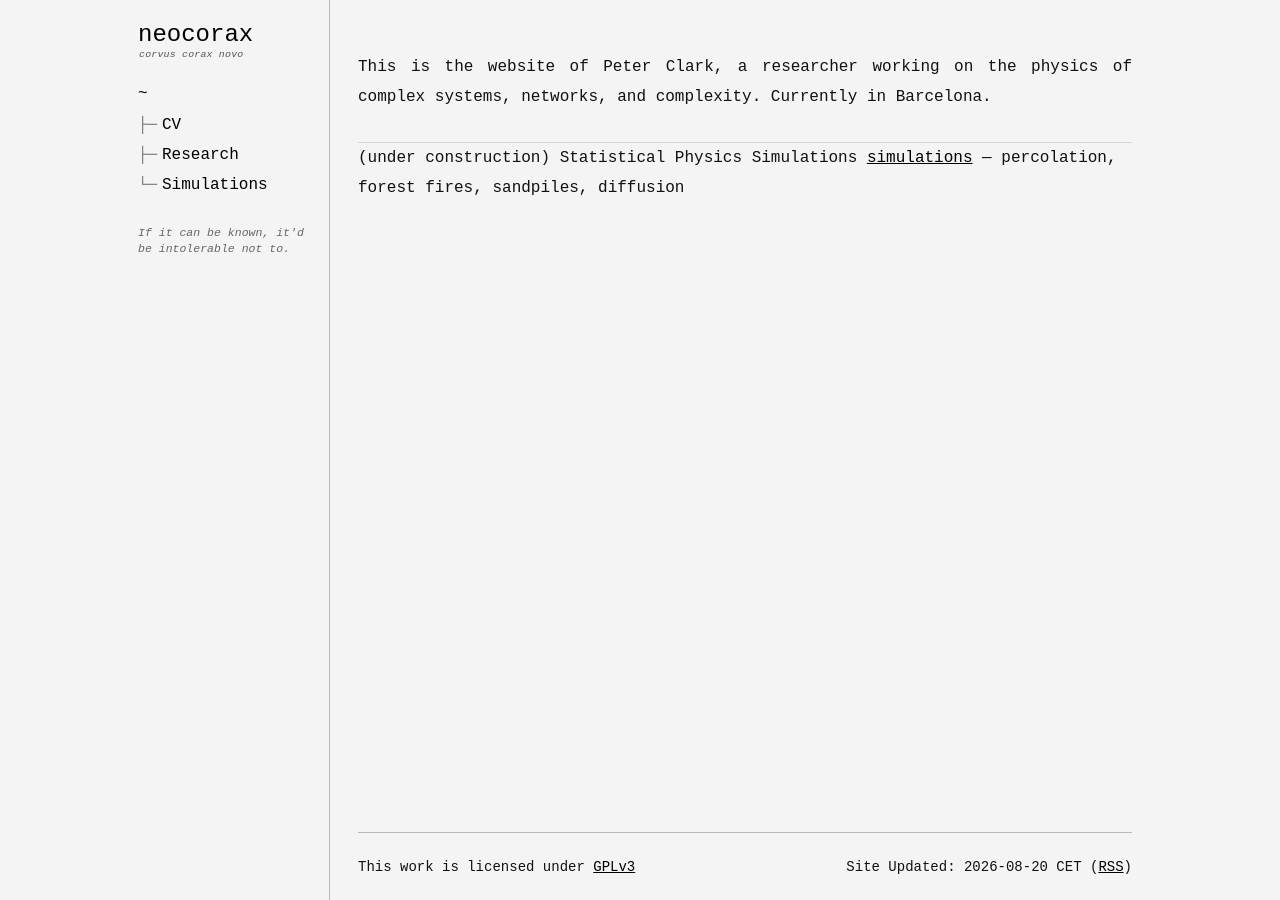
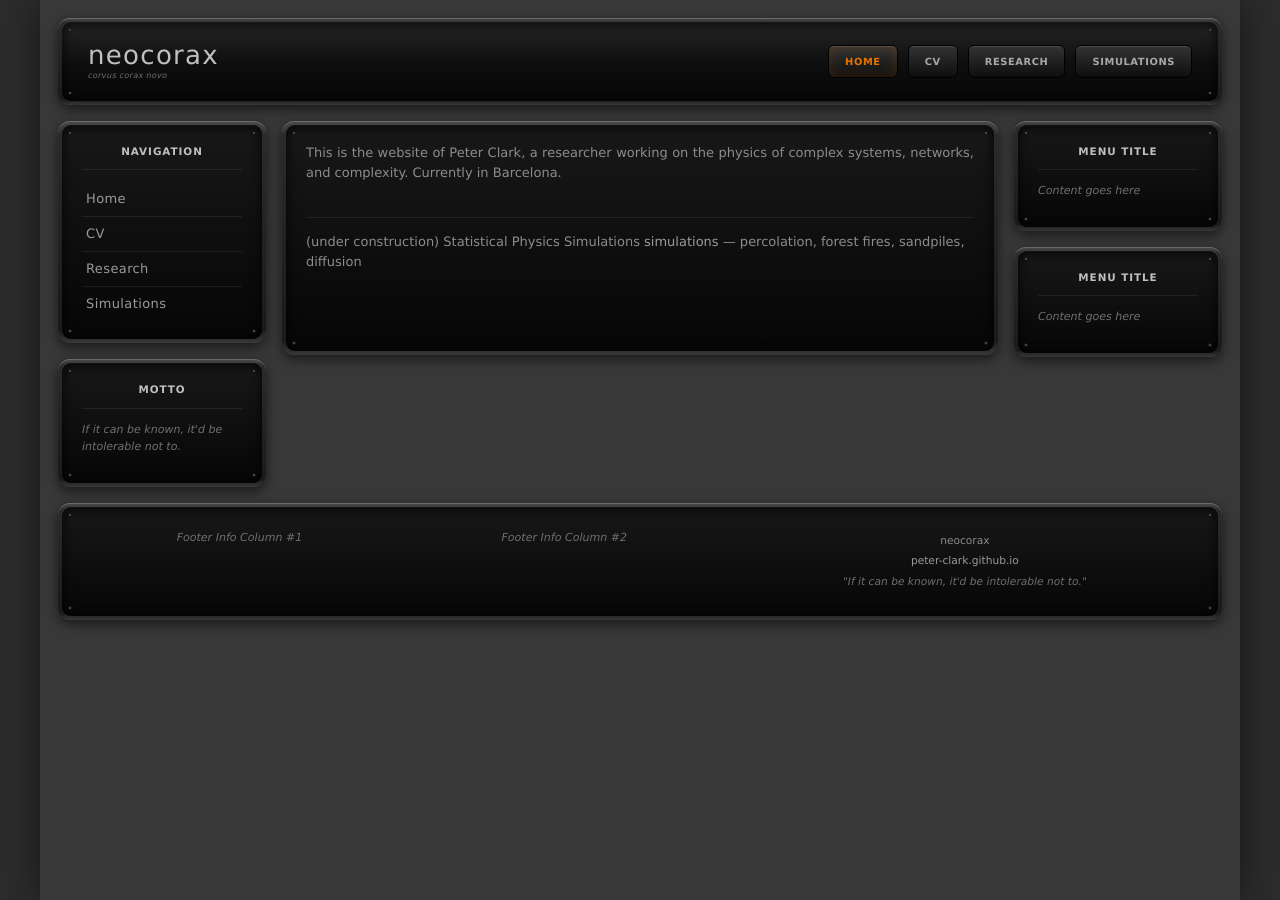
Before and after one commit to peter-clark/peter-clark.github.io, a Jekyll site: the page built from index.md, in a window 1280 px wide. Built offline with Jekyll 4.4.1, drawn with Linux system fonts in a browser that asks for light colours.

Commit message:
Convert site to DarkMech theme (metal panels, banner + 3 columns)
Recreate the ThemeKings "Dark Mech" aesthetic as a standardized,
variable-driven CSS theme and apply it site-wide, including the sims.

- _sass/darkmech.scss: glossy black inset panels in beveled metal
  frames with corner rivets, dark ground, gray text, orange accent,
  Verdana. All colours/metrics are :root CSS variables.
- Layout rebuilt to the template skeleton: banner (brand + horizontal
  nav) -> left nav / center content / right column -> 3-column footer.
  New sidebar-left / sidebar-right includes.
- Template slots with no site equivalent kept as placeholders
  (right column, footer cols 1-2), to fill in later.
- Simulations: shared window.SimTheme palette in engine.js; percolation
  and forest fire use dark canvas, orange accent (spanning cluster /
  fire), green trees; Plotly graphs restyled dark to match.
- Layout is responsive CSS (not the fixed 990px image slices) and
  widened to 1200px so the simulations have room.

Co-Authored-By: Claude Opus 4.8 <noreply@anthropic.com>

```diff
--- a/_includes/footer.html
+++ b/_includes/footer.html
@@ -1,6 +1,10 @@
-<div class="footer">
-    <span class="footer-text float-left">This work is licensed under <a rel="license" href="https://www.gnu.org/licenses/gpl-3.0.en.html" target="_blank">GPLv3</a></span>
-    <span class="footer-text float-right">
-    Site Updated: {{ site.time | date: '%Y-%m-%d' }} {{ site.timezone_short }} (<a href="/feed.xml" target="_blank">RSS</a>)
-  </span>
-</div>
+<div class="dm-panel"><div class="dm-panel__inner dm-footer__inner">
+    {% comment %} Cols #1 and #2 have no site equivalent yet — template placeholders. {% endcomment %}
+    <div class="dm-placeholder">Footer Info Column #1</div>
+    <div class="dm-placeholder">Footer Info Column #2</div>
+    <div>
+        <p>neocorax</p>
+        <p><a class="URL" href="https://peter-clark.github.io">peter-clark.github.io</a></p>
+        <p class="dm-motto">"If it can be known, it'd be intolerable not to."</p>
+    </div>
+</div></div>
--- a/_includes/header.html
+++ b/_includes/header.html
@@ -1,16 +1,7 @@
-<div class="sidebar-inner">
-    <h1 class="site-title">
-        <a class="site-title-link" href="{{ '/' }}">neocorax</a><span class="binomial"><i>corvus corax novo</i></span>
-    </h1>
-
-    <nav class="tree">
-        <ul>
-            <li class="tree-root"><a href="{{ '/' }}">~</a></li>
-            {% for item in site.data.nav %}
-            <li><a href="{{ item.link }}">{{ item.name }}</a></li>
-            {% endfor %}
-        </ul>
-    </nav>
-
-    <p class="tagline"><i>If it can be known, it'd be intolerable not to.</i></p>
-</div>
+<div class="dm-panel"><div class="dm-panel__inner dm-banner__inner">
+    <div class="dm-brand">
+        <a href="{{ '/' }}"><span class="dm-brand__name">neocorax</span></a>
+        <span class="dm-brand__sub"><i>corvus corax novo</i></span>
+    </div>
+    {% include nav.html %}
+</div></div>
--- a/_includes/nav.html
+++ b/_includes/nav.html
@@ -1,5 +1,6 @@
-<nav>
+<nav class="dm-hznav">
+    <a href="{{ '/' }}"{% if page.url == '/' %} class="is-active"{% endif %}>Home</a>
     {% for item in site.data.nav %}
-    <a href="{{ item.link }}"><h5>{{ item.name }}</h5></a>
+    <a href="{{ item.link }}"{% if page.url contains item.link and item.link != '/' %} class="is-active"{% endif %}>{{ item.name }}</a>
     {% endfor %}
 </nav>
--- /dev/null
+++ b/_includes/sidebar-left.html
@@ -0,0 +1,14 @@
+<div class="dm-panel"><div class="dm-panel__inner">
+    <div class="dm-panel__title">Navigation</div>
+    <ul class="dm-navlinks">
+        <li><a href="{{ '/' }}">Home</a></li>
+        {% for item in site.data.nav %}
+        <li><a href="{{ item.link }}">{{ item.name }}</a></li>
+        {% endfor %}
+    </ul>
+</div></div>
+
+<div class="dm-panel"><div class="dm-panel__inner">
+    <div class="dm-panel__title">Motto</div>
+    <p class="dm-placeholder"><i>If it can be known, it'd be intolerable not to.</i></p>
+</div></div>
--- /dev/null
+++ b/_includes/sidebar-right.html
@@ -0,0 +1,13 @@
+{% comment %}
+  Right column — no site equivalent yet, so the DarkMech template's
+  placeholder box is kept as-is (to be filled in later).
+{% endcomment %}
+<div class="dm-panel"><div class="dm-panel__inner">
+    <div class="dm-panel__title">Menu Title</div>
+    <p class="dm-placeholder">Content goes here</p>
+</div></div>
+
+<div class="dm-panel"><div class="dm-panel__inner">
+    <div class="dm-panel__title">Menu Title</div>
+    <p class="dm-placeholder">Content goes here</p>
+</div></div>
--- a/_layouts/default.html
+++ b/_layouts/default.html
@@ -5,19 +5,32 @@
 </head>
 
 <body>
-    <div class="page">
-        <aside class="sidebar">
+    <div class="dm-wrapper">
+
+        <header class="dm-banner">
             {% include header.html %}
-        </aside>
+        </header>
 
-        <main class="main">
-            <div class="main-content">
-            {{ content }}
-            </div>
-            <footer class="site-footer">
-                {% include footer.html %}
-            </footer>
-        </main>
+        <div class="dm-body">
+            <aside class="dm-col dm-col-left">
+                {% include sidebar-left.html %}
+            </aside>
+
+            <main class="dm-center">
+                <div class="dm-panel"><div class="dm-panel__inner">
+                    {{ content }}
+                </div></div>
+            </main>
+
+            <aside class="dm-col dm-col-right">
+                {% include sidebar-right.html %}
+            </aside>
+        </div>
+
+        <footer class="dm-footer">
+            {% include footer.html %}
+        </footer>
+
     </div>
 </body>
 </html>
--- /dev/null
+++ b/_sass/darkmech.scss
@@ -0,0 +1,373 @@
+@charset "utf-8";
+
+/* ============================================================
+   DarkMech theme — standardized recreation of the ThemeKings
+   "Dark Mech" metal aesthetic (dark gray ground, glossy black
+   inset panels in beveled metal frames with corner rivets,
+   gray text, orange hover accent, Verdana).
+
+   All colours/metrics are CSS variables in :root so the whole
+   look can be re-skinned from one place later.
+   ============================================================ */
+
+:root {
+  /* Ground + panels */
+  --dm-page:        #2c2c2c;   /* outside the wrapper */
+  --dm-ground:      #383838;   /* theme body colour */
+  --dm-panel-1:     #181818;   /* glossy inset, top */
+  --dm-panel-2:     #060606;   /* glossy inset, bottom */
+  --dm-frame-hi:    #4c4c4c;   /* metal frame highlight */
+  --dm-frame-lo:    #171717;   /* metal frame shadow */
+
+  /* Type */
+  --dm-text:        #8c8c8c;
+  --dm-heading:     #a8a8a8;
+  --dm-title:       #c0c0c0;
+  --dm-muted:       #6f6f6f;
+
+  /* Accent (orange) */
+  --dm-accent:      #e67300;
+  --dm-accent-dim:  #a85400;
+
+  /* Details */
+  --dm-link:        #9a9a9a;
+  --dm-rivet:       #626262;
+  --dm-divider:     rgba(255, 255, 255, 0.07);
+  --dm-radius:      12px;
+  --dm-font:        Verdana, Geneva, Tahoma, sans-serif;
+}
+
+/* ---- Base ---- */
+html { font-size: 13px; }
+
+body {
+  margin: 0;
+  background: var(--dm-page);
+  color: var(--dm-text);
+  font-family: var(--dm-font);
+  line-height: 1.55;
+}
+
+a { color: var(--dm-link); text-decoration: none; }
+a:hover { color: var(--dm-accent); }
+
+h1, h2, h3, h4 {
+  color: var(--dm-title);
+  font-weight: bold;
+  text-shadow: 0 1px 0 #000;
+  line-height: 1.25;
+}
+h1 { font-size: 1.5rem; }
+h2 { font-size: 1.25rem; margin-bottom: 6px; }
+h3 { font-size: 1.05rem; margin-bottom: 4px; }
+strong, b { color: var(--dm-heading); }
+p { margin: 0 0 10px 0; }
+hr { border: 0; border-top: 1px solid var(--dm-divider); margin: 14px 0; }
+
+/* ============================================================
+   Metal panel — reusable frame + glossy inset + corner rivets.
+   Markup: <div class="dm-panel"><div class="dm-panel__inner">…</div></div>
+   ============================================================ */
+.dm-panel {
+  position: relative;
+  border-radius: var(--dm-radius);
+  padding: 4px;
+  background: linear-gradient(180deg,
+    var(--dm-frame-hi) 0%, #2b2b2b 6%, #1a1a1a 94%, #383838 100%);
+  box-shadow: 0 4px 12px rgba(0, 0, 0, 0.55), inset 0 1px 0 rgba(255, 255, 255, 0.18);
+}
+
+/* Corner rivets (four bolts) */
+.dm-panel::after {
+  content: "";
+  position: absolute;
+  inset: 0;
+  border-radius: var(--dm-radius);
+  pointer-events: none;
+  background:
+    radial-gradient(circle 2.5px at 12px 12px, var(--dm-rivet), #0c0c0c 72%, transparent 76%),
+    radial-gradient(circle 2.5px at calc(100% - 12px) 12px, var(--dm-rivet), #0c0c0c 72%, transparent 76%),
+    radial-gradient(circle 2.5px at 12px calc(100% - 12px), var(--dm-rivet), #0c0c0c 72%, transparent 76%),
+    radial-gradient(circle 2.5px at calc(100% - 12px) calc(100% - 12px), var(--dm-rivet), #0c0c0c 72%, transparent 76%);
+}
+
+.dm-panel__inner {
+  position: relative;
+  border-radius: calc(var(--dm-radius) - 3px);
+  background: linear-gradient(180deg, var(--dm-panel-1), var(--dm-panel-2));
+  box-shadow: inset 0 2px 12px rgba(0, 0, 0, 0.85), inset 0 1px 0 rgba(255, 255, 255, 0.05);
+  padding: 18px 20px;
+}
+
+/* Panel heading strip (navhead / menutitle equivalent) */
+.dm-panel__title {
+  color: var(--dm-title);
+  font-weight: bold;
+  text-transform: uppercase;
+  letter-spacing: 0.09em;
+  font-size: 0.8rem;
+  text-align: center;
+  padding-bottom: 10px;
+  margin-bottom: 12px;
+  border-bottom: 1px solid var(--dm-divider);
+}
+
+/* ============================================================
+   Page skeleton: wrapper > banner > body(3 cols) > footer
+   ============================================================ */
+.dm-wrapper {
+  max-width: 1200px;
+  margin: 0 auto;
+  padding: 18px 18px 28px;
+  background: var(--dm-ground);
+  min-height: 100vh;
+  box-shadow: 0 0 40px rgba(0, 0, 0, 0.5);
+}
+
+/* ---- Banner ---- */
+.dm-banner { margin-bottom: 16px; }
+
+.dm-banner__inner {
+  display: flex;
+  flex-wrap: wrap;
+  align-items: center;
+  justify-content: space-between;
+  gap: 12px 20px;
+  padding: 20px 26px;
+  /* faint top gloss like the theme banner */
+  background:
+    linear-gradient(180deg, rgba(255, 255, 255, 0.06), rgba(255, 255, 255, 0) 40px),
+    linear-gradient(180deg, var(--dm-panel-1), var(--dm-panel-2));
+}
+
+.dm-brand { line-height: 1.05; }
+.dm-brand a { color: var(--dm-title); text-decoration: none; }
+.dm-brand a:hover { color: var(--dm-accent); }
+.dm-brand__name { font-size: 2rem; letter-spacing: 0.05em; }
+.dm-brand__sub {
+  display: block;
+  font-size: 0.62rem;
+  font-style: italic;
+  color: var(--dm-muted);
+  letter-spacing: 0.04em;
+  margin-top: 3px;
+}
+
+/* Horizontal nav (banner) */
+.dm-hznav { display: flex; flex-wrap: wrap; gap: 10px; }
+.dm-hznav a {
+  display: inline-block;
+  padding: 8px 16px;
+  border-radius: 6px;
+  text-transform: uppercase;
+  letter-spacing: 0.06em;
+  font-size: 0.76rem;
+  font-weight: bold;
+  color: var(--dm-heading);
+  background: linear-gradient(180deg, #333, #0e0e0e);
+  border: 1px solid #000;
+  box-shadow: inset 0 1px 0 rgba(255, 255, 255, 0.12);
+}
+.dm-hznav a:hover,
+.dm-hznav a.is-active {
+  color: var(--dm-accent);
+  box-shadow: inset 0 1px 0 rgba(255, 255, 255, 0.12), inset 0 0 14px rgba(230, 115, 0, 0.18);
+}
+
+/* ---- Body columns ---- */
+.dm-body {
+  display: grid;
+  grid-template-columns: 208px minmax(0, 1fr) 208px;
+  gap: 16px;
+  align-items: start;
+}
+.dm-col { display: flex; flex-direction: column; gap: 16px; }
+.dm-center { min-width: 0; }
+
+/* Left/right column nav lists */
+.dm-navlinks { list-style: none; margin: 0; padding: 0; }
+.dm-navlinks li { border-bottom: 1px solid var(--dm-divider); }
+.dm-navlinks li:last-child { border-bottom: 0; }
+.dm-navlinks a {
+  display: block;
+  padding: 7px 4px;
+  color: var(--dm-link);
+  letter-spacing: 0.03em;
+}
+.dm-navlinks a:hover { color: var(--dm-accent); padding-left: 8px; }
+
+/* Placeholder note left from the template (fill in later) */
+.dm-placeholder { color: var(--dm-muted); font-style: italic; font-size: 0.85rem; }
+
+/* ---- Footer ---- */
+.dm-footer { margin-top: 16px; }
+.dm-footer__inner {
+  display: grid;
+  grid-template-columns: 1fr 1fr 1.5fr;
+  gap: 22px;
+  padding: 22px 26px;
+  text-align: center;
+  font-size: 0.82rem;
+}
+.dm-footer p { margin: 4px 0; }
+.dm-footer .dm-motto { font-style: italic; color: var(--dm-muted); }
+
+/* ============================================================
+   Content typography helpers (carried from before)
+   ============================================================ */
+.text-justify { text-align: justify; }
+.text-center { text-align: center; }
+.inline-heading { display: inline; }
+
+.link-list { list-style: none; padding-left: 0; margin: 0; }
+.link-list li { padding: 9px 0; border-bottom: 1px solid var(--dm-divider); line-height: 1.5; }
+.link-list li:last-child { border-bottom: 0; }
+.link-list .meta { color: var(--dm-muted); font-size: 0.85rem; }
+
+.post-item { display: block; }
+
+dl dt { color: var(--dm-heading); font-weight: bold; margin-top: 6px; }
+dl dd { margin-left: 0; }
+ul, ol { padding-left: 20px; }
+code {
+  padding: 1px 5px;
+  background: #000;
+  border: 1px solid #222;
+  border-radius: 3px;
+  color: var(--dm-accent);
+}
+
+/* ============================================================
+   Responsive: collapse columns; center first
+   ============================================================ */
+@media only screen and (max-width: 900px) {
+  .dm-body { grid-template-columns: 1fr; }
+  .dm-center { order: 1; }
+  .dm-col-left { order: 2; }
+  .dm-col-right { order: 3; }
+  .dm-banner__inner { flex-direction: column; align-items: flex-start; }
+}
+
+/* ============================================================
+   Simulations gallery
+   ============================================================ */
+.sim-gallery {
+  display: grid;
+  grid-template-columns: repeat(auto-fill, minmax(210px, 1fr));
+  gap: 16px;
+  padding-top: 6px;
+}
+.sim-card {
+  display: block;
+  padding: 16px 18px;
+  color: inherit;
+  text-decoration: none;
+  border-radius: 8px;
+  background: linear-gradient(180deg, #191919, #070707);
+  border: 1px solid #000;
+  box-shadow: inset 0 1px 0 rgba(255, 255, 255, 0.06);
+  transition: box-shadow 0.15s ease, transform 0.15s ease;
+}
+.sim-card:hover {
+  transform: translateY(-2px);
+  box-shadow: inset 0 1px 0 rgba(255, 255, 255, 0.06), 0 0 16px rgba(230, 115, 0, 0.22);
+}
+.sim-card h3 { margin-bottom: 6px; color: var(--dm-title); }
+.sim-card p { font-size: 0.85rem; color: var(--dm-muted); margin: 0; }
+
+/* ============================================================
+   Simulation stage: canvas + controls
+   ============================================================ */
+.sim-stage {
+  display: flex;
+  flex-wrap: wrap;
+  gap: 22px;
+  padding-top: 14px;
+}
+.sim-canvas-wrap { flex: 1 1 340px; }
+.sim-canvas-wrap canvas {
+  width: 100%;
+  height: auto;
+  background: #060606;
+  border: 1px solid #000;
+  border-radius: 6px;
+  box-shadow: inset 0 0 0 3px #262626, inset 0 0 18px rgba(0, 0, 0, 0.9);
+  image-rendering: pixelated;
+}
+
+.sim-controls {
+  flex: 0 0 220px;
+  display: flex;
+  flex-direction: column;
+  gap: 14px;
+}
+.sim-controls .control { display: flex; flex-direction: column; gap: 5px; font-size: 0.85rem; }
+.sim-controls label { color: var(--dm-muted); }
+
+/* Metal buttons */
+.sim-controls button {
+  padding: 9px 12px;
+  border: 1px solid #000;
+  border-radius: 6px;
+  color: var(--dm-accent);
+  font-family: var(--dm-font);
+  font-weight: bold;
+  letter-spacing: 0.04em;
+  cursor: pointer;
+  background: linear-gradient(180deg, #3a3a3a, #131313);
+  box-shadow: inset 0 1px 0 rgba(255, 255, 255, 0.14);
+}
+.sim-controls button:hover {
+  background: linear-gradient(180deg, #454545, #1a1a1a);
+  box-shadow: inset 0 1px 0 rgba(255, 255, 255, 0.14), inset 0 0 14px rgba(230, 115, 0, 0.2);
+}
+.sim-controls button.secondary { color: var(--dm-heading); }
+.sim-controls button.secondary:hover { color: var(--dm-accent); }
+
+/* Sliders in the accent colour */
+.sim-controls input[type="range"] { accent-color: var(--dm-accent); width: 100%; }
+
+/* p / f slider + typable box on one row */
+.sim-controls .p-row { display: flex; align-items: center; gap: 8px; }
+.sim-controls .p-row input[type="range"] { flex: 1 1 auto; min-width: 0; }
+.sim-controls .p-row input[type="text"] {
+  flex: 0 0 74px;
+  width: 74px;
+  padding: 4px 6px;
+  text-align: center;
+  font-family: var(--dm-font);
+  font-size: 0.82rem;
+  color: var(--dm-heading);
+  background: #050505;
+  border: 1px solid #000;
+  border-radius: 4px;
+  box-shadow: inset 0 1px 3px rgba(0, 0, 0, 0.9);
+}
+.sim-controls input[type="number"] { -moz-appearance: textfield; appearance: textfield; }
+.sim-controls input[type="number"]::-webkit-outer-spin-button,
+.sim-controls input[type="number"]::-webkit-inner-spin-button { -webkit-appearance: none; margin: 0; }
+
+.sim-readout { font-size: 0.8rem; color: var(--dm-muted); line-height: 1.6; }
+
+/* ============================================================
+   Live graphs (Plotly)
+   ============================================================ */
+.sim-below { margin-top: 24px; }
+.sim-below:empty { display: none; }
+
+.sim-graph-grid { display: grid; grid-template-columns: repeat(2, 1fr); gap: 14px; }
+.sim-graph-grid.single { grid-template-columns: 1fr; }
+
+.sim-graph {
+  width: 100%;
+  height: 300px;
+  background: #0b0b0b;
+  border: 1px solid #000;
+  border-radius: 6px;
+  box-shadow: inset 0 0 0 2px #222, inset 0 0 16px rgba(0, 0, 0, 0.85);
+}
+.sim-note { font-size: 0.85rem; color: var(--dm-muted); }
+
+@media only screen and (max-width: 640px) {
+  .sim-graph-grid { grid-template-columns: 1fr; }
+}
--- a/assets/css/styles.scss
+++ b/assets/css/styles.scss
@@ -5,14 +5,5 @@
 
 @import
 "reset",
-"wrapper",
-"page",
-"footer",
-"header",
-"float",
-"posts",
-"categories",
-"post",
-"simulations",
-"mobile"
+"darkmech"
 ;
```
Also changed, not shown: assets/js/simulations/engine.js (+22 -1 lines), assets/js/simulations/forest-fire.js (+12 -10 lines), assets/js/simulations/percolation.js (+16 -14 lines).
